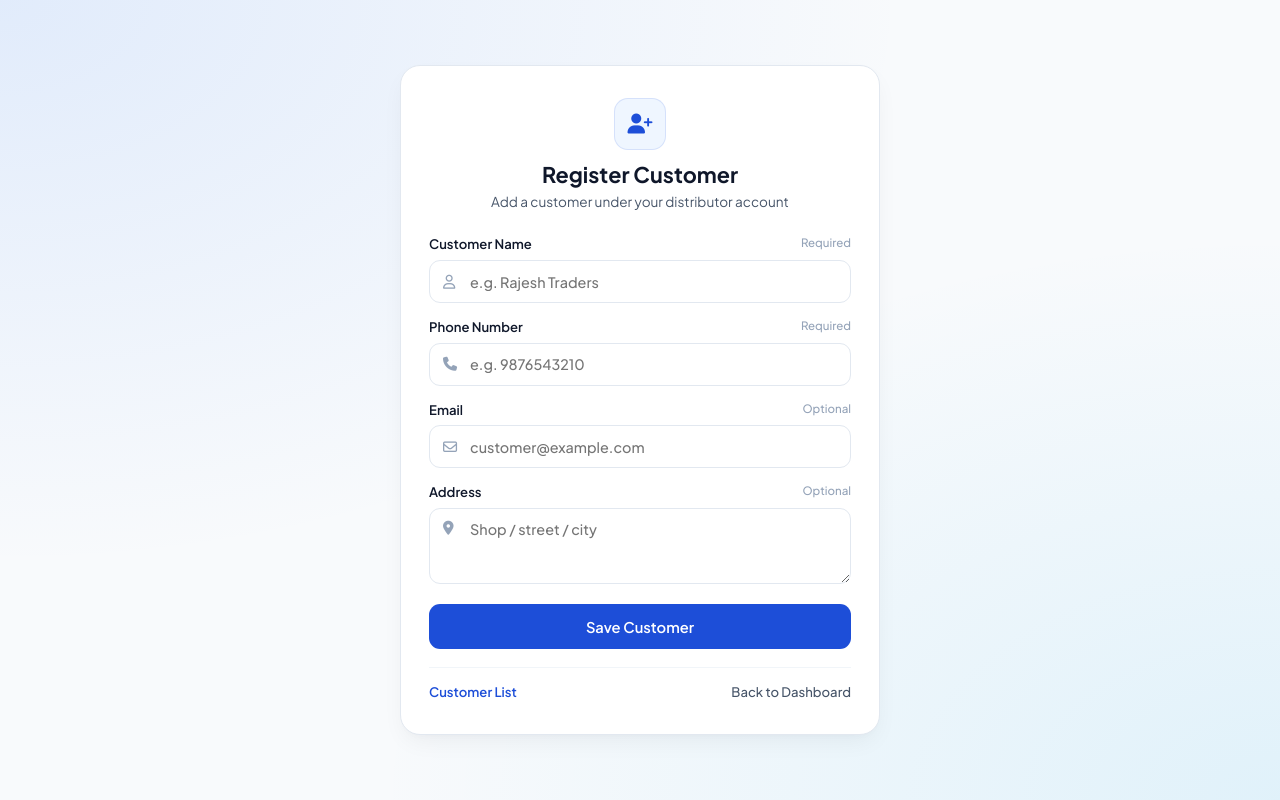
After one commit to Yashavant08/advance-billing-system, a Django app: page /customers/register/ in a window 1280 px wide. The commit adds this page. Run offline with Django 5.2, Linux system fonts and the light colour scheme; a user stored in the database is signed in.

Commit message:
Add customer registration API, registration UI, product CRUD, and dashboard links

```diff
--- /dev/null
+++ b/billing_app/templates/billing_app/customer_register.html
@@ -0,0 +1,247 @@
+<!DOCTYPE html>
+<html lang="en">
+<head>
+    <meta charset="UTF-8">
+    <meta name="viewport" content="width=device-width, initial-scale=1.0">
+    <title>Register Customer | Advance Billing System</title>
+    <link href="https://cdn.jsdelivr.net/npm/bootstrap@5.3.0/dist/css/bootstrap.min.css" rel="stylesheet">
+    <link rel="stylesheet" href="https://cdnjs.cloudflare.com/ajax/libs/font-awesome/6.4.0/css/all.min.css">
+    <link href="https://fonts.googleapis.com/css2?family=Plus+Jakarta+Sans:wght@400;500;600;700&display=swap" rel="stylesheet">
+    <style>
+        :root {
+            --primary: #1d4ed8;
+            --primary-hover: #1e40af;
+            --primary-soft: #eff6ff;
+            --surface: #ffffff;
+            --bg-canvas: #f8fafc;
+            --text-primary: #0f172a;
+            --text-secondary: #475569;
+            --text-muted: #94a3b8;
+            --border-color: #e2e8f0;
+            --focus-ring: rgba(29, 78, 216, 0.14);
+        }
+
+        * { box-sizing: border-box; }
+
+        body {
+            font-family: 'Plus Jakarta Sans', -apple-system, BlinkMacSystemFont, sans-serif;
+            background-color: var(--bg-canvas);
+            background-image:
+                radial-gradient(at 0% 0%, rgba(59, 130, 246, 0.12) 0px, transparent 50%),
+                radial-gradient(at 100% 100%, rgba(14, 165, 233, 0.10) 0px, transparent 50%);
+            min-height: 100vh;
+            margin: 0;
+            display: flex;
+            align-items: center;
+            justify-content: center;
+            padding: 24px 16px;
+            color: var(--text-primary);
+        }
+
+        .form-container { width: 100%; max-width: 480px; }
+
+        .form-card {
+            background: var(--surface);
+            border: 1px solid var(--border-color);
+            border-radius: 20px;
+            padding: 32px 28px;
+            box-shadow: 0 10px 25px -5px rgba(15, 23, 42, 0.06), 0 4px 10px -6px rgba(15, 23, 42, 0.04);
+        }
+
+        .brand-header { text-align: center; margin-bottom: 22px; }
+
+        .brand-logo {
+            width: 52px;
+            height: 52px;
+            border-radius: 14px;
+            background: var(--primary-soft);
+            color: var(--primary);
+            display: inline-flex;
+            align-items: center;
+            justify-content: center;
+            font-size: 20px;
+            margin-bottom: 12px;
+            border: 1px solid rgba(29, 78, 216, 0.12);
+        }
+
+        .brand-title { font-size: 1.35rem; font-weight: 700; margin: 0 0 4px; }
+        .brand-subtitle { font-size: 0.85rem; color: var(--text-secondary); margin: 0; }
+
+        .field-group { margin-bottom: 14px; }
+
+        .field-label {
+            display: flex;
+            justify-content: space-between;
+            font-size: 0.82rem;
+            font-weight: 600;
+            margin-bottom: 6px;
+        }
+
+        .field-hint { font-size: 0.72rem; font-weight: 500; color: var(--text-muted); }
+
+        .input-wrapper { position: relative; display: flex; align-items: center; }
+
+        .leading-icon {
+            position: absolute;
+            left: 14px;
+            color: var(--text-muted);
+            font-size: 0.88rem;
+            pointer-events: none;
+        }
+
+        .form-input, .form-textarea {
+            width: 100%;
+            font-size: 0.9rem;
+            font-weight: 500;
+            color: var(--text-primary);
+            background: #fff;
+            border: 1.5px solid var(--border-color);
+            border-radius: 11px;
+            transition: border-color 0.2s ease, box-shadow 0.2s ease;
+        }
+
+        .form-input { height: 43px; padding: 0 14px 0 40px; }
+        .form-textarea { padding: 10px 14px 10px 40px; min-height: 76px; resize: vertical; }
+
+        .form-input:focus, .form-textarea:focus {
+            outline: none;
+            border-color: var(--primary);
+            box-shadow: 0 0 0 3.5px var(--focus-ring);
+        }
+
+        .btn-submit {
+            width: 100%;
+            height: 45px;
+            margin-top: 6px;
+            border: none;
+            border-radius: 11px;
+            background: var(--primary);
+            color: #fff;
+            font-size: 0.92rem;
+            font-weight: 600;
+            cursor: pointer;
+        }
+
+        .btn-submit:hover { background: var(--primary-hover); }
+
+        .card-footer-links {
+            margin-top: 18px;
+            padding-top: 14px;
+            border-top: 1px solid #f1f5f9;
+            display: flex;
+            justify-content: space-between;
+            font-size: 0.82rem;
+        }
+
+        .footer-link { color: var(--text-secondary); text-decoration: none; font-weight: 500; }
+        .footer-link:hover, .footer-link-primary { color: var(--primary); font-weight: 600; text-decoration: none; }
+    </style>
+</head>
+<body>
+    <main class="form-container">
+        <section class="form-card">
+            <div class="brand-header">
+                <div class="brand-logo"><i class="fa-solid fa-user-plus"></i></div>
+                <h1 class="brand-title">Register Customer</h1>
+                <p class="brand-subtitle">Add a customer under your distributor account</p>
+            </div>
+
+            <div id="alertBox" class="alert d-none rounded-3 py-2 px-3 small mb-3" role="alert"></div>
+
+            <form id="customerForm" novalidate>
+                {% csrf_token %}
+
+                <div class="field-group">
+                    <label for="name" class="field-label"><span>Customer Name</span><span class="field-hint">Required</span></label>
+                    <div class="input-wrapper">
+                        <i class="fa-regular fa-user leading-icon"></i>
+                        <input type="text" id="name" name="name" class="form-input" placeholder="e.g. Rajesh Traders" required>
+                    </div>
+                </div>
+
+                <div class="field-group">
+                    <label for="phone" class="field-label"><span>Phone Number</span><span class="field-hint">Required</span></label>
+                    <div class="input-wrapper">
+                        <i class="fa-solid fa-phone leading-icon"></i>
+                        <input type="text" id="phone" name="phone" maxlength="15" class="form-input" placeholder="e.g. 9876543210" required>
+                    </div>
+                </div>
+
+                <div class="field-group">
+                    <label for="email" class="field-label"><span>Email</span><span class="field-hint">Optional</span></label>
+                    <div class="input-wrapper">
+                        <i class="fa-regular fa-envelope leading-icon"></i>
+                        <input type="email" id="email" name="email" class="form-input" placeholder="customer@example.com">
+                    </div>
+                </div>
+
+                <div class="field-group">
+                    <label for="address" class="field-label"><span>Address</span><span class="field-hint">Optional</span></label>
+                    <div class="input-wrapper">
+                        <i class="fa-solid fa-location-dot leading-icon" style="top: 13px;"></i>
+                        <textarea id="address" name="address" class="form-textarea" placeholder="Shop / street / city"></textarea>
+                    </div>
+                </div>
+
+                <button type="submit" class="btn-submit" id="submitBtn">Save Customer</button>
+            </form>
+
+            <div class="card-footer-links">
+                <a href="{% url 'customer_list' %}" class="footer-link-primary">Customer List</a>
+                <a href="{% url 'dashboard' %}" class="footer-link">Back to Dashboard</a>
+            </div>
+        </section>
+    </main>
+
+    <script>
+        (function () {
+            const form = document.getElementById("customerForm");
+            const alertBox = document.getElementById("alertBox");
+            const submitBtn = document.getElementById("submitBtn");
+            const csrfToken = document.querySelector("[name=csrfmiddlewaretoken]").value;
+
+            function showAlert(type, msg) {
+                alertBox.className = `alert alert-${type} rounded-3 py-2 px-3 small mb-3`;
+                alertBox.textContent = msg;
+            }
+
+            form.addEventListener("submit", async function (e) {
+                e.preventDefault();
+                submitBtn.disabled = true;
+                submitBtn.textContent = "Saving...";
+
+                const payload = {
+                    name: document.getElementById("name").value.trim(),
+                    phone: document.getElementById("phone").value.trim(),
+                    email: document.getElementById("email").value.trim(),
+                    address: document.getElementById("address").value.trim(),
+                };
+
+                try {
+                    const res = await fetch("{% url 'api_customer_register' %}", {
+                        method: "POST",
+                        headers: {
+                            "Content-Type": "application/json",
+                            "X-CSRFToken": csrfToken,
+                        },
+                        body: JSON.stringify(payload),
+                    });
+                    const data = await res.json();
+
+                    if (res.ok && data.success) {
+                        showAlert("success", data.message || "Customer registered successfully.");
+                        form.reset();
+                    } else {
+                        showAlert("danger", data.error || "Could not register customer.");
+                    }
+                } catch (err) {
+                    showAlert("danger", "Network error while saving customer.");
+                } finally {
+                    submitBtn.disabled = false;
+                    submitBtn.textContent = "Save Customer";
+                }
+            });
+        })();
+    </script>
+</body>
+</html>
--- a/billing_app/urls.py
+++ b/billing_app/urls.py
@@ -28,5 +28,10 @@ urlpatterns = [
     path('forgot-password/', views.forgot_password_view, name='forgot_password'),
     path('reset-password/', views.reset_password_view, name='reset_password'),
     path("change-password/", views.change_password_view, name="change_password"),
-
+    path("api/customers/register/", views.customer_register_api, name="api_customer_register"),
+    path("customers/register/", views.customer_register_page, name="customer_register"),
+    path("products/", views.product_list_view, name="product_list"),
+    path("products/add/", views.product_create_view, name="product_create"),
+    path("products/<int:pk>/edit/", views.product_update_view, name="product_update"),
+    path("products/<int:pk>/delete/", views.product_delete_view, name="product_delete"),
 ]
--- a/billing_app/views.py
+++ b/billing_app/views.py
@@ -1597,3 +1597,160 @@ def reset_password_view(request):
         "billing_app/reset_password.html",
         {"recovery_email": user.email},
     )
+
+import json
+from django.contrib.auth.decorators import login_required
+from django.http import JsonResponse
+from django.views.decorators.http import require_POST
+
+from .models import Customer
+
+
+@login_required
+@require_POST
+def customer_register_api(request):
+    if request.content_type and "application/json" in request.content_type:
+        try:
+            data = json.loads(request.body.decode("utf-8"))
+        except (json.JSONDecodeError, UnicodeDecodeError):
+            return JsonResponse(
+                {"success": False, "error": "Invalid JSON payload."},
+                status=400,
+            )
+    else:
+        data = request.POST
+
+    name = (data.get("name") or "").strip()
+    email = (data.get("email") or "").strip()
+    phone = (data.get("phone") or "").strip()
+    address = (data.get("address") or "").strip()
+
+    if not name or not phone:
+        return JsonResponse(
+            {"success": False, "error": "Customer name and phone number are required."},
+            status=400,
+        )
+
+    if Customer.objects.filter(distributor=request.user, phone=phone).exists():
+        return JsonResponse(
+            {"success": False, "error": "A customer with this phone number already exists."},
+            status=400,
+        )
+
+    customer = Customer.objects.create(
+        distributor=request.user,
+        name=name,
+        email=email or None,
+        phone=phone,
+        address=address or None,
+    )
+
+    return JsonResponse(
+        {
+            "success": True,
+            "message": "Customer registered successfully.",
+            "customer": {
+                "id": customer.id,
+                "name": customer.name,
+                "email": customer.email or "",
+                "phone": customer.phone,
+                "address": customer.address or "",
+                "created_at": customer.created_at.isoformat(),
+            },
+        },
+        status=201,
+    )
+
+@login_required
+def customer_register_page(request):
+    return render(request, "billing_app/customer_register.html")
+
+from decimal import Decimal, InvalidOperation
+from django.contrib import messages
+from django.contrib.auth.decorators import login_required
+from django.db import IntegrityError
+from django.shortcuts import get_object_or_404, redirect, render
+from django.views.decorators.http import require_POST
+
+from .models import Product
+
+
+def _parse_product_data(request):
+    name = (request.POST.get("name") or "").strip()
+    category = (request.POST.get("category") or "").strip()
+    raw_price = (request.POST.get("price") or "").strip()
+    raw_stock = (request.POST.get("stock") or "").strip()
+    raw_gst = (request.POST.get("gst_rate") or "0").strip()
+
+    if not name or not raw_price or not raw_stock:
+        return None, "Product name, price, and stock are required."
+
+    try:
+        price = Decimal(raw_price)
+        gst_rate = Decimal(raw_gst or "0")
+        stock = int(raw_stock)
+    except (InvalidOperation, ValueError):
+        return None, "Please enter valid numeric values for price, stock, and GST rate."
+
+    if price < Decimal("0.00") or gst_rate < Decimal("0.00") or stock < 0:
+        return None, "Price, stock, and GST rate cannot be negative."
+
+    return {
+        "name": name,
+        "category": category,
+        "price": price,
+        "stock": stock,
+        "gst_rate": gst_rate,
+    }, None
+
+
+@login_required
+def product_list_view(request):
+    products = Product.objects.filter(distributor=request.user).order_by("-created_at")
+    return render(request, "billing_app/product_list.html", {"products": products})
+
+
+@login_required
+def product_create_view(request):
+    if request.method == "POST":
+        data, err = _parse_product_data(request)
+        if err:
+            messages.error(request, err)
+            return render(request, "billing_app/product_form.html", {"mode": "create", "form_data": request.POST})
+
+        Product.objects.create(distributor=request.user, **data)
+        messages.success(request, "Product added successfully.")
+        return redirect("product_list")
+
+    return render(request, "billing_app/product_form.html", {"mode": "create"})
+
+
+@login_required
+def product_update_view(request, pk):
+    product = get_object_or_404(Product, pk=pk, distributor=request.user)
+
+    if request.method == "POST":
+        data, err = _parse_product_data(request)
+        if err:
+            messages.error(request, err)
+            return render(request, "billing_app/product_form.html", {"mode": "update", "product": product, "form_data": request.POST})
+
+        for field, value in data.items():
+            setattr(product, field, value)
+        product.save(update_fields=["name", "category", "price", "stock", "gst_rate"])
+        messages.success(request, "Product updated successfully.")
+        return redirect("product_list")
+
+    return render(request, "billing_app/product_form.html", {"mode": "update", "product": product})
+
+
+@login_required
+@require_POST
+def product_delete_view(request, pk):
+    product = get_object_or_404(Product, pk=pk, distributor=request.user)
+    try:
+        product.delete()
+        messages.success(request, "Product deleted successfully.")
+    except IntegrityError:
+        messages.error(request, "Cannot delete this product because it is already used in an invoice.")
+    return redirect("product_list")
```
Also changed, not shown: billing_app/templates/billing_app/dashboard.html (+15 -5 lines), billing_app/templates/billing_app/product_form.html (+17 -14 lines), billing_app/templates/billing_app/product_list.html (+8 -7 lines).
